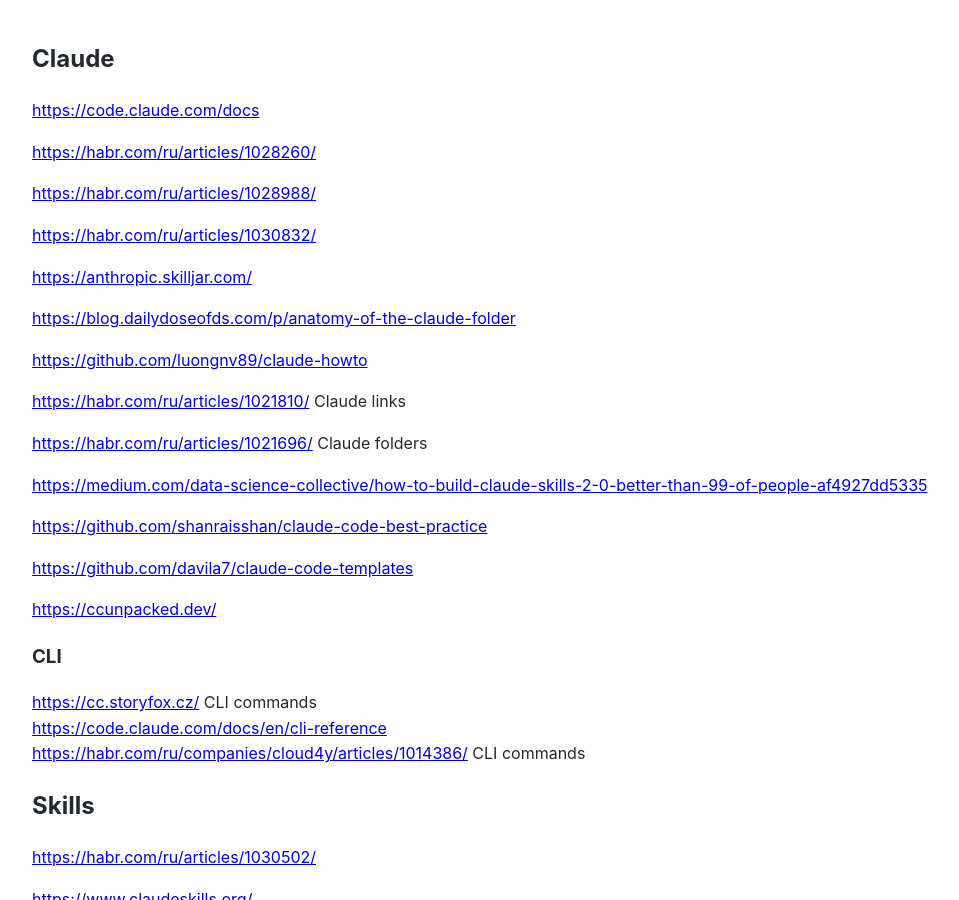
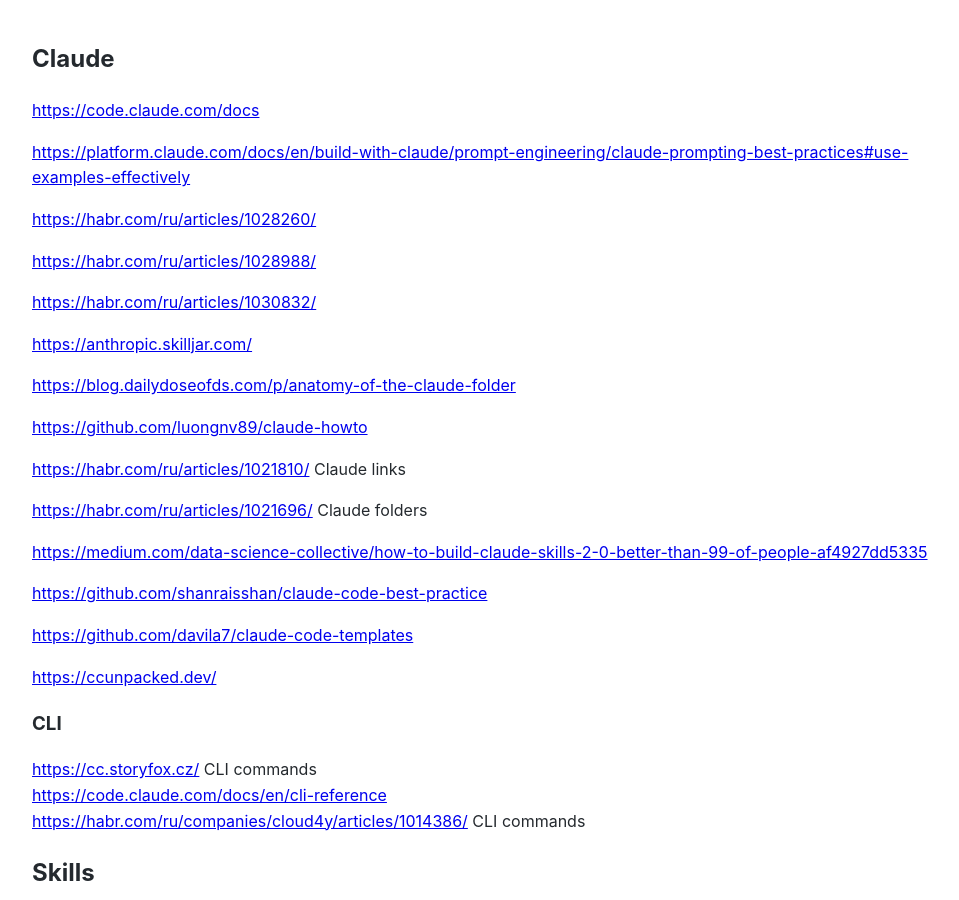
Before and after one commit to Michael-Lubinsky/michael-lubinsky.github.com, a Jekyll site: the page built from ml/claude.md, in a window 1280 px wide and 900 px high. Shown: the whole window, without its empty margins (158-1117 px from the left). Built offline with Jekyll 4.4.1, drawn with Linux system fonts in a browser that asks for light colours; our own code applies the rules of GitHub Pages for plain Markdown files.

Commit message:
Update claude.md

```diff
--- a/ml/claude.md
+++ b/ml/claude.md
@@ -1,5 +1,7 @@
 ## Claude
 <https://code.claude.com/docs>
+
+<https://platform.claude.com/docs/en/build-with-claude/prompt-engineering/claude-prompting-best-practices#use-examples-effectively>
 
 <https://habr.com/ru/articles/1028260/>
 
```
